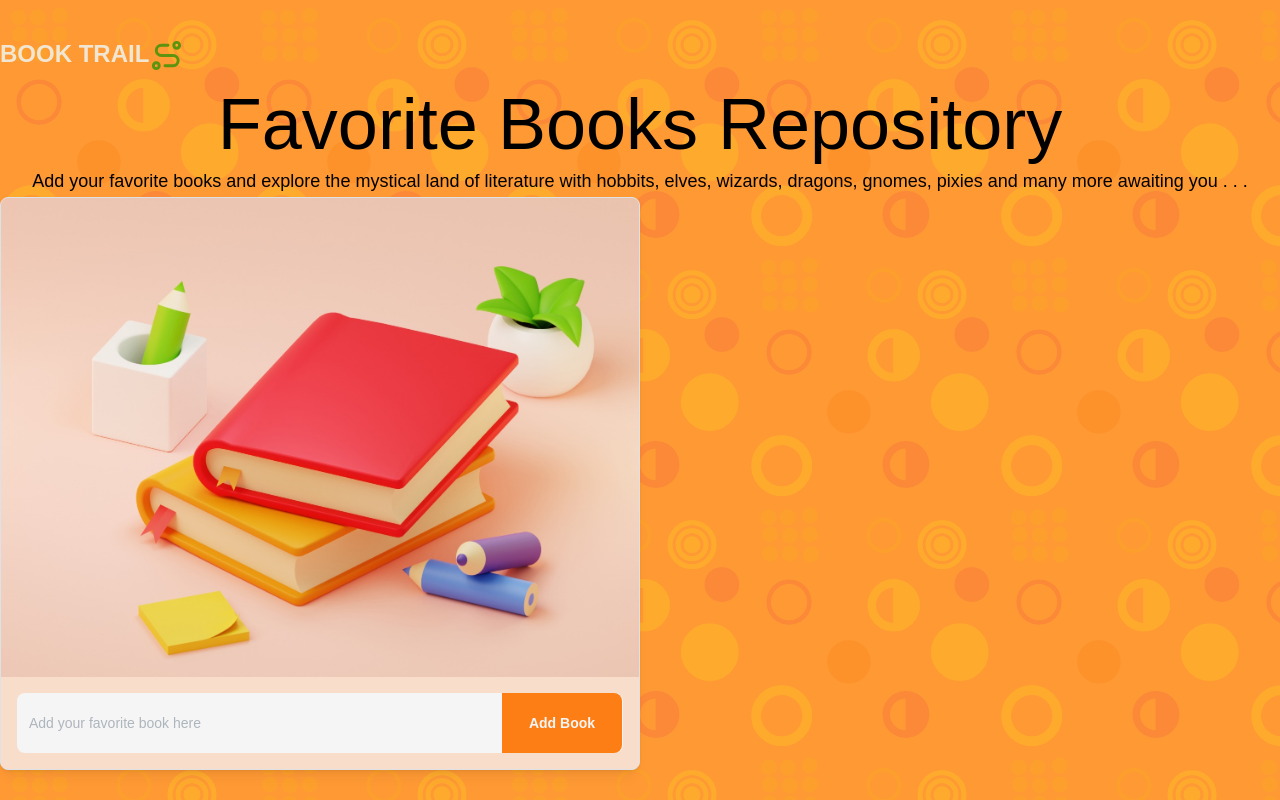
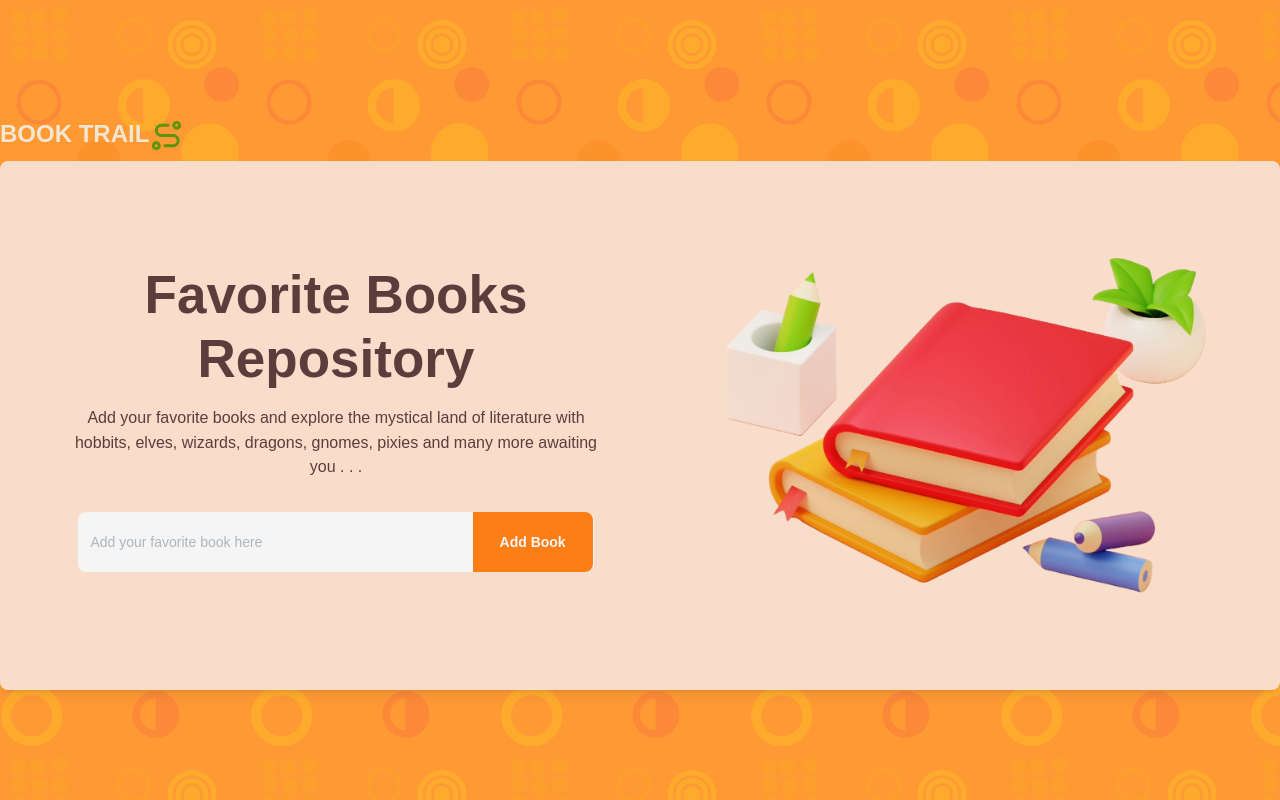
Before and after one commit to AnkiCodeAdventures/book-trails, a React (Vite) app: page / in a window 1280 px wide. Built offline with nearby package versions, Linux system fonts and the light colour scheme.

Commit message:
add new layout to addNewBook component

```diff
--- a/src/App.jsx
+++ b/src/App.jsx
@@ -6,6 +6,7 @@ import NavBar from "./components/NavBar/NavBar";
 
 const theme = createTheme({
   white: "#F5F5F5",
+  black: "#5b3e3c",
   fontFamily: "sans-serif",
   fontSizes: {
     xs: rem(12),
@@ -33,9 +34,9 @@ const theme = createTheme({
         lineHeight: "1.2",
       },
       h2: {
-        fontWeight: "400",
-        fontSize: rem(36),
-        lineHeight: "1.65",
+        fontWeight: "600",
+        fontSize: rem(53),
+        lineHeight: "1.2",
       },
     },
   },
--- a/src/components/AddNewBook/AddNewBook.jsx
+++ b/src/components/AddNewBook/AddNewBook.jsx
@@ -1,33 +1,31 @@
-import { Card, Image, Text, Title } from "@mantine/core";
+import { Paper, Text, Title } from "@mantine/core";
 import classes from "./styles.module.css";
 import SearchButton from "../SearchButton/SearchButton";
 
 function AddNewBook() {
   return (
     <div>
-      <Title order={1}>Favorite Books Repository</Title>
-
-      <Text size="lg">
-        Add your favorite books and explore the mystical land of literature with
-        hobbits, elves, wizards, dragons, gnomes, pixies and many more awaiting
-        you . . .
-      </Text>
-      <Card
-        shadow="sm"
-        radius="md"
-        withBorder
-        classNames={{ root: classes.card }}
-      >
-        <Card.Section>
-          <div className={classes.imageContainer}>
-            <Image src="/src/assets/book_image.jpg" alt="book image" />
+      <Paper shadow="sm" radius="md" className={classes.paper} p="xl">
+        <div className={classes.searchBoxContainer}>
+          <div className={classes.contentContainer}>
+            <div className={classes.subContainer}>
+              <Title order={2}>Favorite Books Repository</Title>
+              <Text size="md">
+                Add your favorite books and explore the mystical land of
+                literature with hobbits, elves, wizards, dragons, gnomes, pixies
+                and many more awaiting you . . .
+              </Text>
+              <SearchButton
+                placeholder="Add your favorite book here"
+                label="Add Book"
+              />
+            </div>
           </div>
-          <SearchButton
-            placeholder="Add your favorite book here"
-            label="Add Book"
-          />
-        </Card.Section>
-      </Card>
+          <div style={{ flex: 1 }}>
+            <img src="/src/assets/file.png" className={classes.image} />
+          </div>
+        </div>
+      </Paper>
     </div>
   );
 }
--- a/src/components/AddNewBook/styles.module.css
+++ b/src/components/AddNewBook/styles.module.css
@@ -1,4 +1,28 @@
-.card {
+.paper {
   background-color: rgb(248, 221, 203);
-  width: 50%;
+  width: 100%;
 }
+
+.searchBoxContainer {
+  display: flex;
+}
+
+.contentContainer {
+  flex: 1;
+  display: flex;
+  justify-content: center;
+  align-items: center;
+}
+
+.subContainer {
+  display: flex;
+  flex-direction: column;
+  justify-content: space-between;
+  width: 90%;
+  height: 70%;
+}
+
+.image {
+  width: 100%;
+  height: auto;
+}
```
Also changed, not shown: src/assets/file.png (added).
